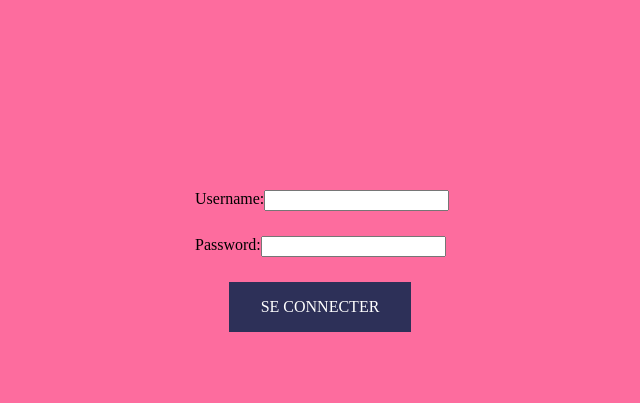
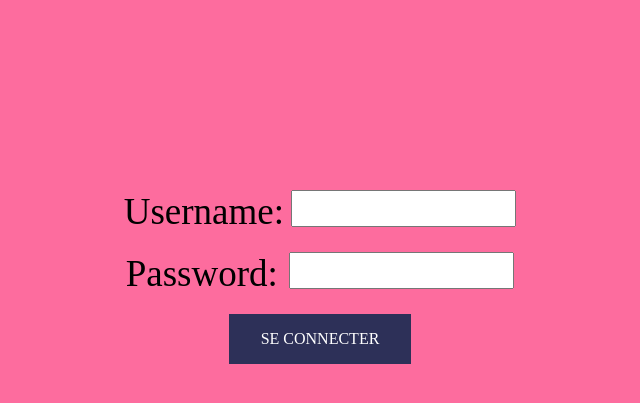
Before and after one commit to SebastienDS/Projet-BDD, a PHP site: page /src/formulaire.php in a window 1280 px wide. Shown: the top 403 px of the page, without its empty margins (320-960 px from the left). Run offline with PHP 8.4, Linux system fonts and the light colour scheme.

Commit message:
cc trop bien

```diff
--- a/src/accueil.css
+++ b/src/accueil.css
@@ -60,9 +60,11 @@ button:hover::before {
 
 .space{
 	display: flex;
-	width: 250px;
-	justify-content: space-between;
+	width: 400px;
+	justify-content: space-around;
 	margin-bottom: 25px;
+	height: 37px;
+	font-size: 37px;
 }
 
 .buttonTaille{
--- a/src/formulaire.php
+++ b/src/formulaire.php
@@ -1,3 +1,11 @@
+<?php
+if (isset($_POST["password"]) && isset($_POST["username"])) {
+
+}
+?>
+
+
+
 <!DOCTYPE html>
 <html>
 	<head>
@@ -5,17 +13,17 @@
 		<link rel="stylesheet" type="text/css" href="accueil.css">
 	</head>
 	<body>
-		<form class="enPleinMilieu">
+		<form class="enPleinMilieu" method="POST">
 			<div class="centrer">
 				<div class="space">
 					<label for="Username" >Username:</label>
-					<input type="text" name="username" id="Username">
+					<input type="text" name="username" id="Username" size="25" required>
 				</div>
 			</div>
 			<div class="centrer">
 				<div class="space">
 					<label for="Password">Password:</label>
-					<input type="password" name="password" id="Password">
+					<input type="password" name="password" id="Password" size="25" required>
 				</div>
 			</div>
 			<button type="submit" class="buttonTaille">Se Connecter</button>
```
